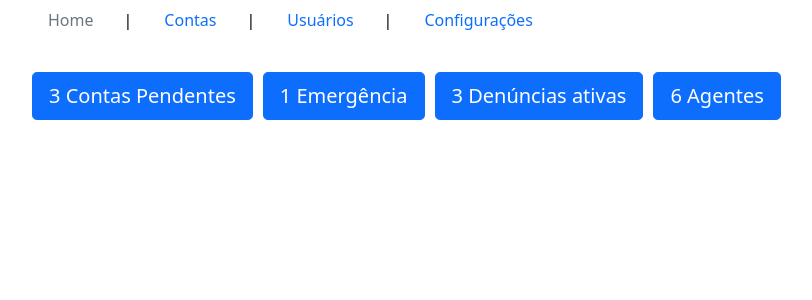
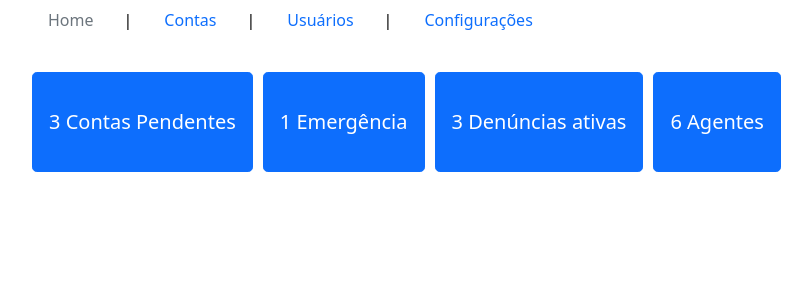
Before and after one commit to gabrielbf/bairro-seguro, a React (Create React App) app: page / in a window 1280 px wide. Shown: the top 300 px of the page, without its empty margins (50-862 px from the left). Built offline with nearby package versions, Linux system fonts and the light colour scheme.

Commit message:
altura em componente BotaoAcao

```diff
--- a/src/components/BotaoAcao/BotaoAcao.css
+++ b/src/components/BotaoAcao/BotaoAcao.css
@@ -2,3 +2,7 @@
     display: inline;
     margin: 0 10px 0 0;
 }
+
+.BotaoAcao > button {
+    height: 5em;
+}
```
